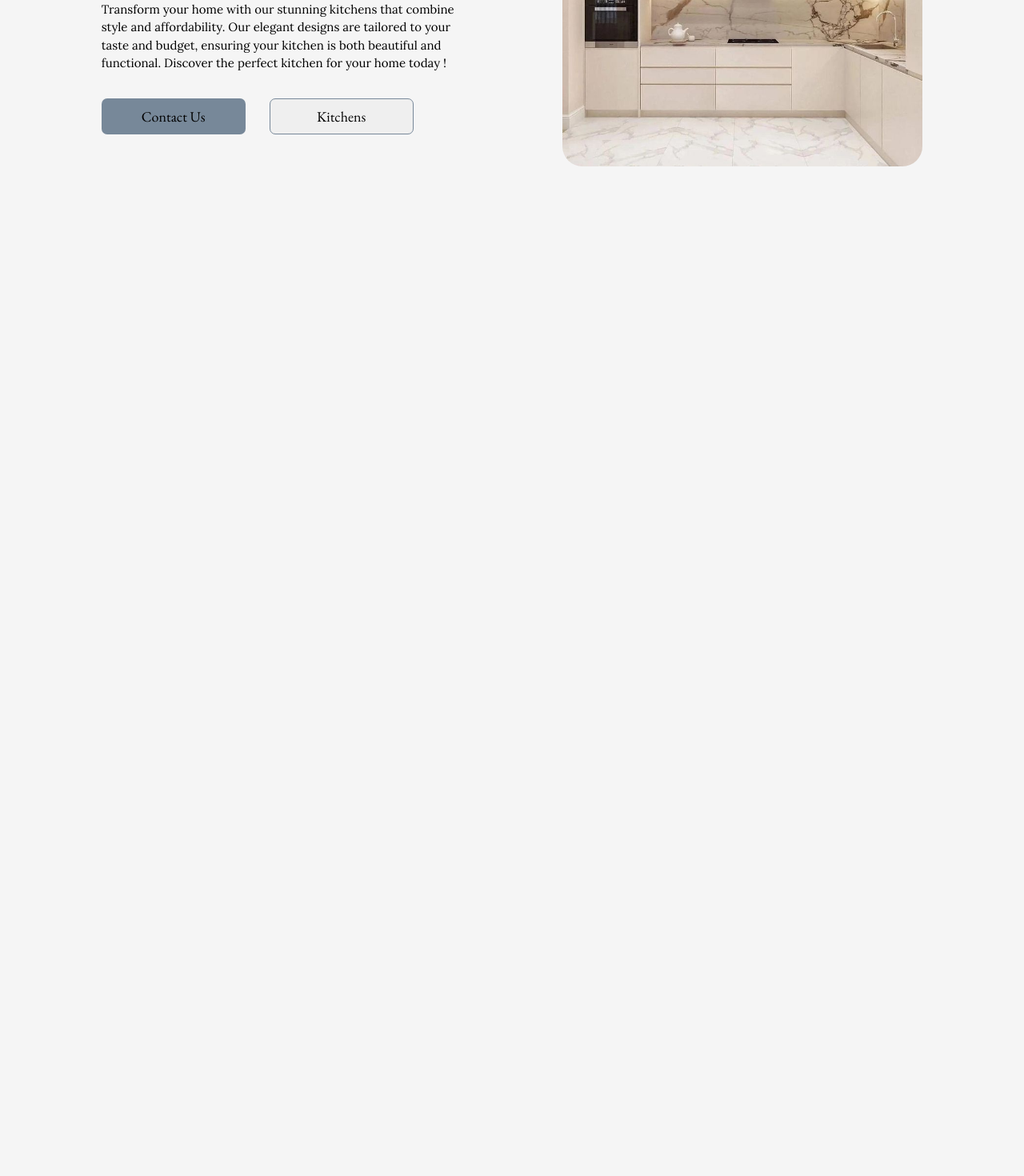
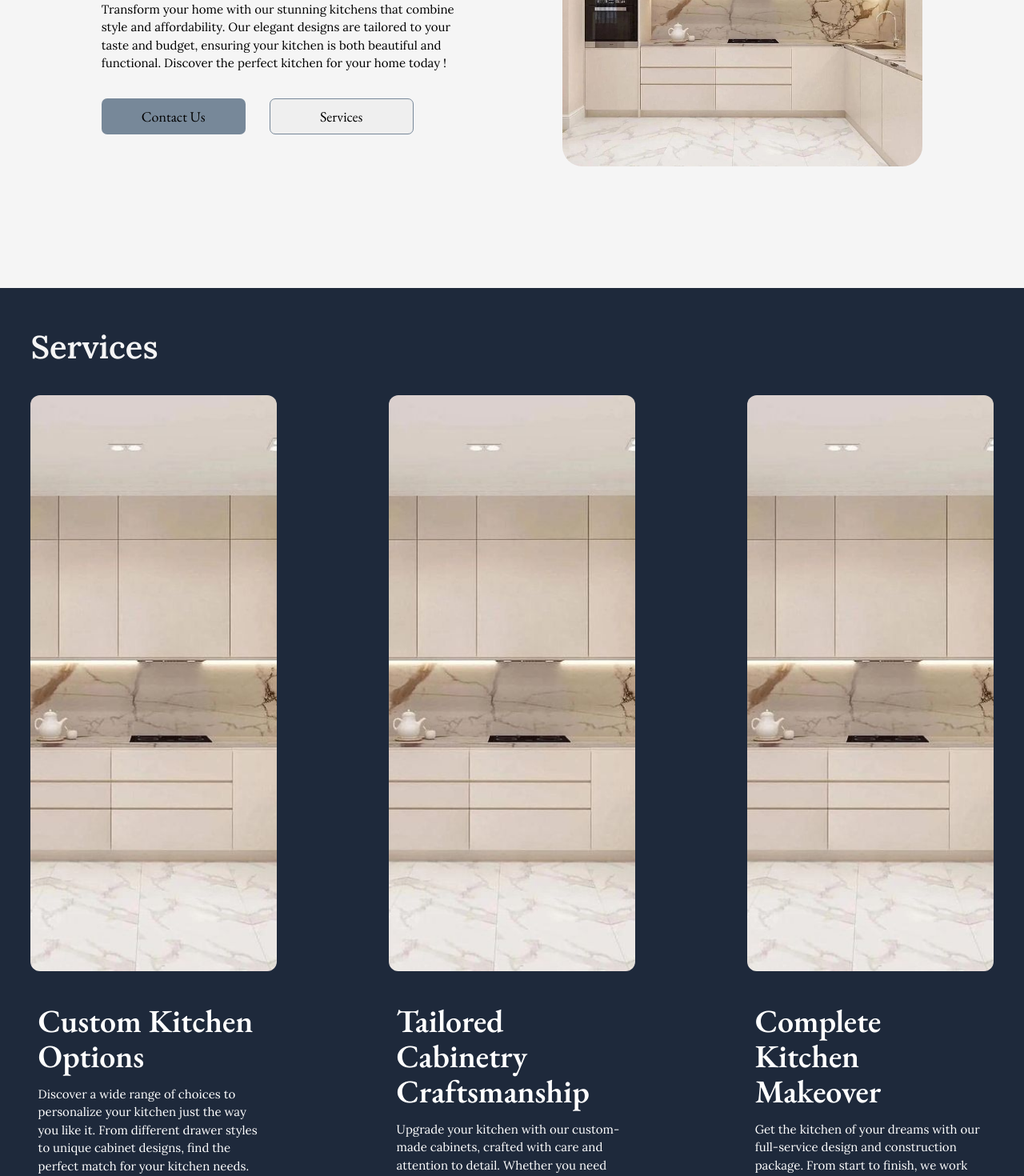
Before and after one commit to bardockAnes/western-furniture, a Next.js app: page /en in a window 1280 px wide. Shown: the part 440-1910 px from the top of the page at 80% size. Before the commit the page ends 800 px from the top, so only its background shows below. Built offline with nearby package versions, Linux system fonts and the light colour scheme.

Commit message:
adding section

```diff
--- a/messages/ar.json
+++ b/messages/ar.json
@@ -59,6 +59,21 @@
     "title": "مطابخ بسيطة وأنيقة وبأسعار معقولة",
     "details": "حوّل منزلك مع مطابخنا الرائعة التي تجمع بين الأناقة والتكلفة المناسبة. تصاميمنا الأنيقة مصممة لتناسب ذوقك وميزانيتك، مما يضمن أن يكون مطبخك جميلاً وعملياً. اكتشف المطبخ المثالي لمنزلك اليوم !",
     "buttonone": "إتصل بنا",
-    "buttontwo": "المطابخ"
+    "buttontwo": "الخدمات"
+  },
+  "services": {
+    "services": "الخدمات",
+    "customKitchenOptions": {
+      "title": "خيارات مطبخ مخصصة",
+      "details": "اكتشف مجموعة واسعة من الخيارات لتخصيص مطبخك بالطريقة التي تحبها. من أنماط الأدراج المختلفة إلى تصميمات الخزائن الفريدة، ابحث عن الاختيار المثالي لاحتياجات مطبخك."
+    },
+    "tailoredCabinetryCraftsmanship": {
+      "title": "صناعة الخزائن المخصصة",
+      "details": "قم بترقية مطبخك مع خزائننا المصنوعة حسب الطلب، صُنعت بعناية واهتمام بالتفاصيل. سواء كنت بحاجة إلى قطع مستقلة أو حلول مدمجة، يقوم حرفيونا الخبراء بصنع خزائن تناسب مساحتك بشكل مثالي وتضيف لمسة أنيقة إلى مطبخك."
+    },
+    "completeKitchenMakeover": {
+      "title": "تجديد كامل للمطبخ",
+      "details": "احصل على المطبخ الذي تحلم به مع باقتنا الشاملة للتصميم والبناء. من البداية إلى النهاية، نعمل معك لإنشاء مطبخ يناسب نمط حياتك ويتجاوز توقعاتك. استمتع بمزيج سلس من الأناقة والوظائف مع خزائننا المصممة بعناية والتشطيبات عالية الجودة."
+    }
   }
 }
--- a/messages/en.json
+++ b/messages/en.json
@@ -20,13 +20,12 @@
   "Navigation": {
     "kitchen": "Kitchen",
     "pathnames": "Pathnames",
-    "me":"me",
-    "furniture":"Furniture",
+    "me": "me",
+    "furniture": "Furniture",
     "contact": "Contact Us",
-    "blog":"Blog",
-    "about":"About Us",
-    "logo":"West Furniture"
-
+    "blog": "Blog",
+    "about": "About Us",
+    "logo": "West Furniture"
   },
   "NotFoundPage": {
     "description": "Please double-check the browser address bar or use the navigation to go to a known page.",
@@ -50,17 +49,31 @@
     "description": "<p>The pathnames are internationalized too.</p><p>If you're using the default language English, you'll see <code>/en/pathnames</code> in the browser address bar on this page.</p><p>If you change the locale to German, the URL is localized accordingly (<code>/de/pfadnamen</code>).</p>",
     "title": "Pathnames"
   },
-  "SpaceLandText":
-  {
-    "sltt":"title",
-    "sltd":"details",
-    "sltbone":"butone",
-    "sltbtwo":"butontwo"
+  "SpaceLandText": {
+    "sltt": "title",
+    "sltd": "details",
+    "sltbone": "butone",
+    "sltbtwo": "butontwo"
   },
   "kitchen_designs": {
     "title": "Simple, Stylish, and Affordable Kitchens",
     "details": "Transform your home with our stunning kitchens that combine style and affordability. Our elegant designs are tailored to your taste and budget, ensuring your kitchen is both beautiful and functional. Discover the perfect kitchen for your home today !",
     "buttonone": "Contact Us",
-    "buttontwo": "Kitchens"
+    "buttontwo": "Services"
+  },
+  "services": {
+    "services": "Services",
+    "customKitchenOptions": {
+      "title": "Custom Kitchen Options",
+      "details": "Discover a wide range of choices to personalize your kitchen just the way you like it. From different drawer styles to unique cabinet designs, find the perfect match for your kitchen needs."
+    },
+    "tailoredCabinetryCraftsmanship": {
+      "title": "Tailored Cabinetry Craftsmanship",
+      "details": "Upgrade your kitchen with our custom-made cabinets, crafted with care and attention to detail. Whether you need standalone pieces or built-in solutions, our expert craftsmen create cabinets that fit your space perfectly and add a touch of elegance to your kitchen."
+    },
+    "completeKitchenMakeover": {
+      "title": "Complete Kitchen Makeover",
+      "details": "Get the kitchen of your dreams with our full-service design and construction package. From start to finish, we work with you to create a kitchen that suits your lifestyle and exceeds your expectations. Enjoy a seamless blend of style and functionality with our carefully crafted cabinets and high-quality finishes."
+    }
   }
 }
--- a/messages/fr.json
+++ b/messages/fr.json
@@ -59,6 +59,21 @@
     "title": "Des cuisines simples, stylées et abordables",
     "details": "Transformez votre maison avec nos cuisines magnifiques alliant style et accessibilité. Nos designs élégants sont adaptés à votre goût et à votre budget, garantissant une cuisine à la fois belle et fonctionnelle. Découvrez la cuisine parfaite pour votre maison dès aujourd'hui !",
     "buttonone": "Contactez Nous",
-    "buttontwo": "Cuisines"
+    "buttontwo": "Services"
+  },
+  "services": {
+    "services": "Services",
+    "customKitchenOptions": {
+      "title": "Options de Cuisine Personnalisées",
+      "details": "Découvrez une large gamme de choix pour personnaliser votre cuisine selon vos préférences. Des styles de tiroirs différents aux designs de placards uniques, trouvez la correspondance parfaite pour vos besoins en cuisine."
+    },
+    "tailoredCabinetryCraftsmanship": {
+      "title": "Menuiserie sur Mesure",
+      "details": "Améliorez votre cuisine avec nos armoires sur mesure, fabriquées avec soin et attention aux détails. Que vous ayez besoin de pièces indépendantes ou de solutions intégrées, nos artisans experts créent des armoires qui s'adaptent parfaitement à votre espace et ajoutent une touche d'élégance à votre cuisine."
+    },
+    "completeKitchenMakeover": {
+      "title": "Rénovation Complète de Cuisine",
+      "details": "Obtenez la cuisine de vos rêves avec notre forfait de conception et de construction complet. De A à Z, nous travaillons avec vous pour créer une cuisine qui correspond à votre style de vie et dépasse vos attentes. Profitez d'un mélange parfait de style et de fonctionnalité avec nos armoires soigneusement conçues et nos finitions de haute qualité."
+    }
   }
 }
--- a/package.json
+++ b/package.json
@@ -13,12 +13,14 @@
     "next": "14.2.3",
     "next-intl": "^3.14.1",
     "react": "^18",
-    "react-dom": "^18"
+    "react-dom": "^18",
+    "react-intersection-observer": "^9.10.3"
   },
   "devDependencies": {
     "@types/node": "^20",
     "@types/react": "^18",
     "@types/react-dom": "^18",
+    "@types/react-scroll": "^1.8.10",
     "eslint": "^8",
     "eslint-config-next": "14.2.3",
     "typescript": "^5"
--- a/src/app/[locale]/page.tsx
+++ b/src/app/[locale]/page.tsx
@@ -1,3 +1,4 @@
+import Services from '@/components/Services';
 import SpaceLand from '@/components/SpaceLand';
 import { useTranslations } from 'next-intl';
 import { unstable_setRequestLocale } from 'next-intl/server';
@@ -14,6 +15,9 @@ export default function IndexPage({ params: { locale } }: Props) {
   const t = useTranslations('IndexPage');
 
   return (
-    <SpaceLand />
+    <>
+      <SpaceLand />
+      <Services />
+    </>
   );
 }
--- a/src/components/LocaleSwitcherSelect.tsx
+++ b/src/components/LocaleSwitcherSelect.tsx
@@ -45,7 +45,6 @@ export default function LocaleSwitcherSelect({
       >
         {children}
       </select>
-      {/* <span className="locale-switcher-arrow">⌄</span> */}
     </label>
   );
 }
--- /dev/null
+++ b/src/components/Services.tsx
@@ -0,0 +1,91 @@
+'use client';
+import React from 'react';
+import { motion } from 'framer-motion';
+import Image from 'next/image';
+import MYimage from '../../public/3.jpeg';
+import { useTranslations } from 'next-intl';
+import { useInView } from 'react-intersection-observer';
+
+function Services() {
+    const t = useTranslations('services');
+
+    const containerVariants = {
+        hidden: {},
+        visible: {
+            transition: {
+                staggerChildren: 0.2,
+                delayChildren: 0.2,
+            },
+        },
+    };
+
+    const itemVariants = {
+        hidden: { opacity: 0, y: 50 },
+        visible: {
+            opacity: 1,
+            y: 0,
+            transition: { duration: 0.6, ease: 'easeOut' },
+        },
+    };
+
+    const titleVariants = {
+        hidden: { opacity: 0, y: -20 },
+        visible: {
+            opacity: 1,
+            y: 0,
+            transition: { duration: 0.8, ease: 'easeOut' },
+        },
+    };
+
+    const [ref, inView] = useInView({ threshold: 0.3, triggerOnce: true });
+
+    return (
+        <section ref={ref} className='servicesSection'>
+            <motion.p
+                id='services'
+                className='st'
+                initial="hidden"
+                animate={inView ? "visible" : "hidden"}
+                variants={titleVariants}
+            >
+                {t('services')}
+            </motion.p>
+            <motion.div
+                initial="hidden"
+                animate={inView ? "visible" : "hidden"}
+                variants={containerVariants}
+                className='services'
+            >
+                <motion.div className='sd' variants={itemVariants}>
+                    <motion.div className='scimages' whileHover={{ scale: 1.1 }}>
+                        <Image className='simages' src={MYimage} alt={'anes'} layout='fill' objectFit='cover' />
+                    </motion.div>
+                    <motion.div className='std'>
+                        <motion.p className='stt'>{t('customKitchenOptions.title')}</motion.p>
+                        <motion.p className='stde'>{t('customKitchenOptions.details')}</motion.p>
+                    </motion.div>
+                </motion.div>
+                <motion.div className='sd' variants={itemVariants}>
+                    <motion.div className='scimages' whileHover={{ scale: 1.1 }}>
+                        <Image className='simages' src={MYimage} alt={'anes'} layout='fill' objectFit='cover' />
+                    </motion.div>
+                    <motion.div className='std'>
+                        <motion.p className='stt'>{t('tailoredCabinetryCraftsmanship.title')}</motion.p>
+                        <motion.p className='stde'>{t('tailoredCabinetryCraftsmanship.details')}</motion.p>
+                    </motion.div>
+                </motion.div>
+                <motion.div className='sd' variants={itemVariants}>
+                    <motion.div className='scimages' whileHover={{ scale: 1.1 }}>
+                        <Image className='simages' src={MYimage} alt={'anes'} layout='fill' objectFit='cover' />
+                    </motion.div>
+                    <motion.div className='std'>
+                        <motion.p className='stt'>{t('completeKitchenMakeover.title')}</motion.p>
+                        <motion.p className='stde'>{t('completeKitchenMakeover.details')}</motion.p>
+                    </motion.div>
+                </motion.div>
+            </motion.div>
+        </section>
+    );
+}
+
+export default Services;
--- a/src/components/SpaceLand/SpaceLandText.tsx
+++ b/src/components/SpaceLand/SpaceLandText.tsx
@@ -13,7 +13,7 @@ function SpaceLandText() {
       <motion.div className='sltd' initial={{ opacity: 0, y: 50 }} animate={{ opacity: 1, y: 0 }} transition={{ duration: 0.5, delay: 0.4 }}>{t('details')}</motion.div>
       <motion.div className='sltbs' initial={{ opacity: 0, y: 50 }} animate={{ opacity: 1, y: 0 }} transition={{ duration: 0.5, delay: 0.6 }}>
         <motion.button className='sltb' whileHover={{ scale: 1.15 }} whileTap={{ scale: 0.9 }} transition={{ duration: 0.3 }}>{t('buttonone')}</motion.button>
-        <motion.button className='sltbtwo' whileHover={{ scale: 1.15 }} whileTap={{ scale: 0.9 }} transition={{ duration: 0.3}}>{t('buttontwo')}</motion.button>
+        <motion.button className='sltbtwo'  whileHover={{ scale: 1.15 }} whileTap={{ scale: 0.9 }} transition={{ duration: 0.3}}><a href='#services'>{t('buttontwo')}</a></motion.button>
       </motion.div>
     </motion.div>
   )
--- a/src/components/styles.css
+++ b/src/components/styles.css
@@ -4,12 +4,9 @@
   display: flex;
   flex-grow: 1;
   flex-direction: column;
-  background-color: #1e293b;
-  /* slate-850 */
-  padding-top: 9rem;
-  /* py-36 */
-  padding-bottom: 9rem;
-  /* py-36 */
+  background-color: #1e293b; /* slate-850 */
+  padding-top: 9rem; /* py-36 */
+  padding-bottom: 9rem; /* py-36 */
 }
 
 .page-layout .background {
@@ -21,58 +18,44 @@
 .page-layout .background .gradient {
   position: absolute;
   left: 0;
-  top: 0.25rem;
-  /* top-1 */
+  top: 0.25rem; /* top-1 */
   height: 20500px;
   width: 20500px;
   transform: translateX(-47.5%);
-  border-radius: 9999px;
-  /* rounded-full */
-  background: linear-gradient(to bottom, #0f172a, #22d3ee);
-  /* from-slate-900 via-cyan-500 */
+  border-radius: 9999px; /* rounded-full */
+  background: linear-gradient(to bottom, #0f172a, #22d3ee); /* from-slate-900 via-cyan-500 */
 }
 
 .page-layout .content {
   position: relative;
   flex-grow: 1;
   flex-direction: column;
-  padding-left: 1rem;
-  /* px-4 */
-  padding-right: 1rem;
-  /* px-4 */
+  padding-left: 1rem; /* px-4 */
+  padding-right: 1rem; /* px-4 */
 }
 
 .page-layout h1 {
-  font-size: 1.875rem;
-  /* text-3xl */
-  font-weight: 600;
-  /* font-semibold */
-  line-height: 1.25;
-  /* leading-tight */
-  letter-spacing: -0.025em;
-  /* tracking-tight */
-  color: #ffffff;
-  /* text-white */
+  font-size: 1.875rem; /* text-3xl */
+  font-weight: 600; /* font-semibold */
+  line-height: 1.25; /* leading-tight */
+  letter-spacing: -0.025em; /* tracking-tight */
+  color: #ffffff; /* text-white */
 }
 
 @media (min-width: 768px) {
   .page-layout h1 {
-    font-size: 3rem;
-    /* md:text-5xl */
+    font-size: 3rem; /* md:text-5xl */
   }
 }
 
 .page-layout .children {
-  margin-top: 1.5rem;
-  /* mt-6 */
-  color: #9ca3af;
-  /* text-gray-400 */
+  margin-top: 1.5rem; /* mt-6 */
+  color: #9ca3af; /* text-gray-400 */
 }
 
 @media (min-width: 768px) {
   .page-layout .children {
-    font-size: 1.125rem;
-    /* md:text-lg */
+    font-size: 1.125rem; /* md:text-lg */
   }
 }
 
@@ -80,33 +63,30 @@
   margin-top: auto;
   display: grid;
   grid-template-columns: 1fr;
-  gap: 1rem;
-  /* gap-4 */
-  padding-top: 5rem;
-  /* pt-20 */
+  gap: 1rem; /* gap-4 */
+  padding-top: 5rem; /* pt-20 */
 }
 
 @media (min-width: 768px) {
   .page-layout .links {
-    grid-template-columns: repeat(2, 1fr);
-    /* md:grid-cols-2 */
+    grid-template-columns: repeat(2, 1fr); /* md:grid-cols-2 */
   }
 }
 
 @media (min-width: 1024px) {
   .page-layout .links {
-    gap: 3rem;
-    /* lg:gap-12 */
+    gap: 3rem; /* lg:gap-12 */
   }
 }
 
 /* Styles for Navigation component */
 .navigation {
-  height: 12vh;
+  min-height: 12vh;
   display: flex;
   justify-content: space-between;
   align-items: center;
   font-family: 'gara';
+  flex-wrap: wrap;
 }
 
 .logo {
@@ -117,16 +97,13 @@
 
 .logotext {
   font-size: xx-large;
-  font-family:'gara';
+  font-family: 'gara';
   font-weight: 600;
   letter-spacing: -0.5px;
 }
 
 .navigation nav {
   display: flex;
-
-
-
 }
 
 .navigation nav .links {
@@ -147,7 +124,7 @@
 
 .navlinks {
   text-decoration: none;
-  color: #000;;
+  color: #000;
 }
 
 /* Styles for LocaleSwitcherSelect component */
@@ -157,8 +134,6 @@
   align-items: center;
   text-align: center;
 }
-
-
 
 .locale-switcher-label .sr-only {
   position: absolute;
@@ -177,15 +152,13 @@
   border-radius: 8px;
   appearance: none;
   background-color: black;
-  border:0;
+  border: 0;
   padding: 7px;
   padding-left: 7px;
-  cursor:pointer;
+  cursor: pointer;
   font-weight: 500;
   font-family: 'gara';
-
 }
-
 
 .locale-switcher-select:disabled {
   opacity: 0.5;
@@ -193,74 +166,59 @@
 }
 
 .selectoption {
-background-color: black;
-font-family: 'gara';
-font-weight: 500;
-color: white;
-
+  background-color: black;
+  font-family: 'gara';
+  font-weight: 500;
+  color: white;
 }
 
 .locale-switcher-arrow {
   pointer-events: none;
   position: absolute;
-  right: 0.5rem;
-  /* right-2 */
-  top: 0.5rem;
-  /* top-[8px] */
+  right: 0.5rem; /* right-2 */
+  top: 0.5rem; /* top-[8px] */
 }
 
 /* Styles for ExternalLink component */
 .external-link {
   display: inline-block;
-  border-radius: 0.375rem;
-  /* rounded-md */
-  border: 1px solid #374151;
-  /* border-gray-700 */
-  padding: 2rem;
-  /* p-8 */
+  border-radius: 0.375rem; /* rounded-md */
+  border: 1px solid #374151; /* border-gray-700 */
+  padding: 2rem; /* p-8 */
   transition: border-color 0.3s;
 }
 
 .external-link:hover {
-  border-color: #9ca3af;
-  /* hover:border-gray-400 */
+  border-color: #9ca3af; /* hover:border-gray-400 */
 }
 
 .external-link-title {
-  font-size: 1.25rem;
-  /* text-xl */
-  font-weight: 600;
-  /* font-semibold */
-  color: #ffffff;
-  /* text-white */
+  font-size: 1.25rem; /* text-xl */
+  font-weight: 600; /* font-semibold */
+  color: #ffffff; /* text-white */
 }
 
 .external-link-arrow {
-  margin-left: 0.5rem;
-  /* ml-2 */
+  margin-left: 0.5rem; /* ml-2 */
   display: inline-block;
 }
 
 .external-link-description {
-  margin-top: 0.5rem;
-  /* mt-2 */
-  max-width: 250px;
-  /* max-w-[250px] */
-  color: #9ca3af;
-  /* text-gray-400 */
+  margin-top: 0.5rem; /* mt-2 */
+  max-width: 250px; /* max-w-[250px] */
+  color: #9ca3af; /* text-gray-400 */
 }
 
-/* space lnad */
-
+/* Space Land */
 .spaceland {
   display: flex;
-  height: 88vh;
+  min-height: 88vh;
   justify-content: space-evenly;
   align-items: center;
+  flex-wrap: wrap;
+}
 
-}
-/* space land text */
-
+/* Space Land Text */
 .spacelandtext {
   display: flex;
   flex-direction: column;
@@ -271,32 +229,29 @@ color: white;
 }
 
 .sltt {
-  /* space land text tilte */
   font-size: 62px;
   line-height: 68.2px;
   letter-spacing: -0.1px;
   width: 120%;
-font-weight: 600;
+  font-weight: 600;
   font-family: 'gara';
-  /* padding-left: 10px;
-  padding-right: 10px; */
 }
+
 .sltd {
-  /* space land text details */
   font-size: 15px;
   line-height: 22.5px;
   font-weight: 300;
   font-family: 'lora';
 }
+
 .sltbs {
   display: flex;
   gap: 30px;
   margin-top: 16px;
-  /* padding-left: 20px; */
 }
-.sltb{
-  /* space land text button */
-  background-color:lightslategrey;
+
+.sltb {
+  background-color: lightslategrey;
   border-radius: 7px;
   border: 0;
   padding: 10px;
@@ -306,15 +261,93 @@ font-weight: 600;
   display: flex;
   justify-content: center;
   align-items: center;
-  ;
+}
 
-}
-.sltbtwo{
-  /* space land text button */
+.sltbtwo {
   border-radius: 7px;
   border: 1px solid lightslategrey;
   padding: 10px;
   width: 180px;
   font-family: 'gara';
   font-size: 18px;
+  text-decoration: none;
 }
+
+.sltbtwo a {
+  text-decoration: none;
+  color: #000;
+}
+
+/* Services Section */
+.servicesSection {
+  background-color: #1e293b;
+  display: flex;
+  flex-direction: column;
+  justify-content: space-evenly;
+  gap: 20px;
+  padding: 3%;
+  min-height: 100vh;
+}
+
+.st {
+  color: whitesmoke;
+  font-size: 40px;
+  font-family: 'lora';
+  font-weight: 600;
+  margin: 0px;
+  padding-top: 10px;
+  padding-bottom: 15px;
+}
+
+/* Services */
+.services {
+  display: flex;
+  justify-content: space-between;
+}
+
+/* Services Div */
+.sd {
+  width: 24vw;
+}
+
+/* Services Images */
+.simages {
+  border-radius: 12px;
+}
+
+/* Services Container Images */
+.scimages {
+  position: relative;
+  width: 100%;
+  height: 90vh;
+}
+
+/* Services Text Div */
+.std {
+  display: flex;
+  flex-direction: column;
+  justify-content: center;
+  padding: 3%;
+  color: #ffffff;
+  gap: 15px;
+  margin-top: 30px;
+}
+
+/* Services Text Title */
+.stt {
+  font-size: 40px;
+  line-height: 44px;
+  letter-spacing: -0.1px;
+  font-weight: 600;
+  font-family: 'gara';
+  margin: 0px;
+}
+
+/* Services Text Details */
+.stde {
+  margin: 0px;
+  font-size: 15px;
+  line-height: 22.5px;
+  font-weight: 300;
+  font-family: 'lora';
+}
```
Also changed, not shown: 2 other files (tests, documents, lock files or other folders).
